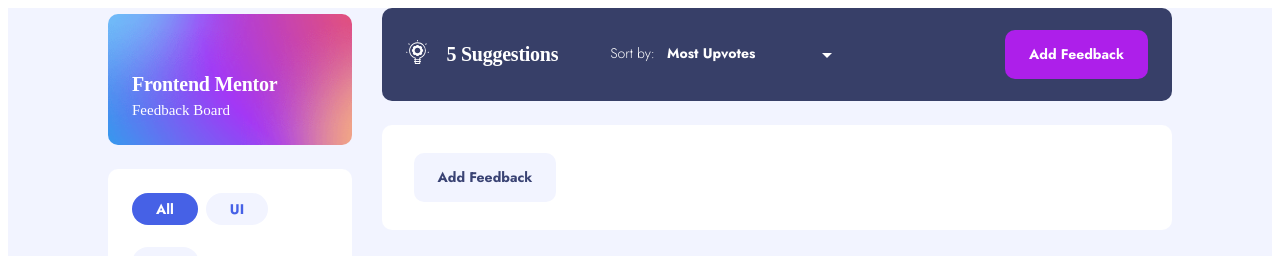
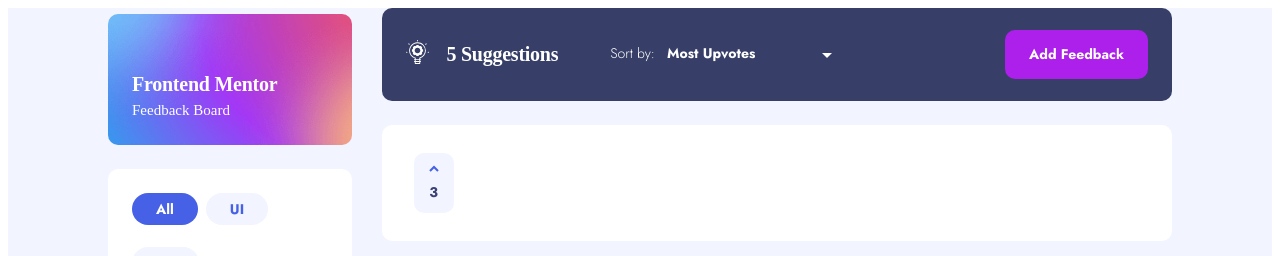
Before and after one commit to YoonJongok/product-feedback-web, a React (Vite) app: page / in a window 1280 px wide. Shown: the top 256 px of the page. Built offline with nearby package versions, Linux system fonts and the light colour scheme.

Commit message:
global vote button theme set

```diff
--- a/src/pages/Home.tsx
+++ b/src/pages/Home.tsx
@@ -4,6 +4,7 @@
 import { themeColors } from '../theme/colors';
 import { ReactComponent as SuggestionIcon } from '../assets/suggestions/icon-suggestions.svg';
 import { ReactComponent as CheckIcon } from '../assets/shared/icon-check.svg';
+import { ReactComponent as ChevronUp } from '../assets/shared/icon-arrow-up.svg';
 import {
   Button,
   MenuItem,
@@ -108,8 +109,18 @@
         </FlexBoxRow>
 
         <FlexBoxRow sx={{ px: 8, py: 7, borderRadius: '10px', backgroundColor: themeColors.white }}>
-          <Button variant='contained' color='primary'>
-            Add Feedback
+          <Button
+            variant='vote'
+            color='primary'
+            sx={{
+              display: 'flex',
+              flexDirection: 'column',
+              justifyContent: 'flex-start',
+              alignItems: 'center',
+              gap: 2,
+            }}
+          >
+            <ChevronUp />3
           </Button>
         </FlexBoxRow>
       </Grid>
--- a/src/theme/mui.theme.ts
+++ b/src/theme/mui.theme.ts
@@ -16,6 +16,7 @@
 declare module '@mui/material/Button' {
   interface ButtonPropsVariantOverrides {
     containdPurple: true;
+    vote: true;
   }
 }
 declare module '@mui/material/styles' {
@@ -237,7 +238,7 @@
           props: { variant: 'contained', color: 'secondary' },
           style: {
             backgroundColor: themeColors.blue200,
-            color: themeColors.blue300,
+            color: themeColors.white,
           },
         },
         {
@@ -252,6 +253,18 @@
             backgroundColor: themeColors.purple200,
             '&:hover': {
               backgroundColor: themeColors.purple100,
+            },
+          },
+        },
+        {
+          props: { variant: 'vote', color: 'primary' },
+          style: {
+            minWidth: '40px',
+            padding: '12px 8px 8px',
+            backgroundColor: themeColors.greyBlue200,
+            color: themeColors.blue300,
+            ':hover': {
+              backgroundColor: themeColors.greyBlue300,
             },
           },
         },
```
